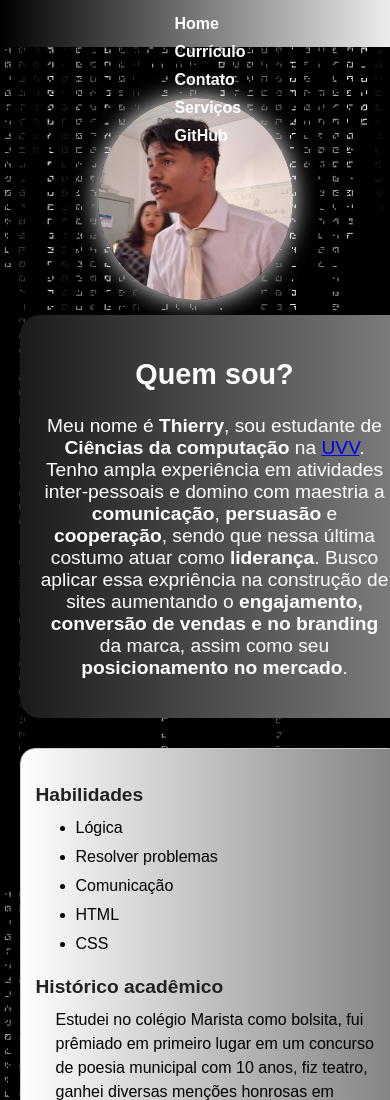
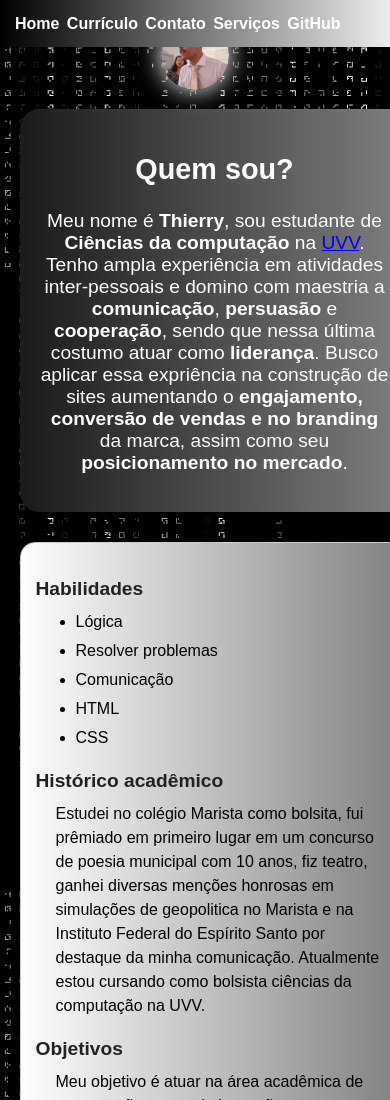
Before and after one commit to thierrysuceli/landing-page, a plain HTML site: page index.html in a window 390 px wide. Shown: the top 1100 px of the page. Drawn offline with Linux system fonts and the light colour scheme.

Commit message:
Add files via upload

```diff
--- a/style.css
+++ b/style.css
@@ -178,19 +178,6 @@ header {
       @media (max-width: 768px) {
 
 
-        nav {
-          flex-direction: column;
-          align-items: center;
-        }
-
-        nav ul {
-          flex-direction: column;
-          gap: 10px;
-        }
-
-        nav ul li a {
-          font-size: 1em;
-        }
 
         .home {
           width: 90%;
@@ -199,14 +186,11 @@ header {
           padding: 5%;
         }
 
-        .foto-perfil {
-          margin-left: auto;
-          margin-right: auto;
-          margin-top: 25%;
-          width: 50%;
-          height: auto;
-          display: block;
+        nav ul {
+          gap: 2.5%;
         }
+
+
 
         .barra-direita {
           width: 90%;
```
